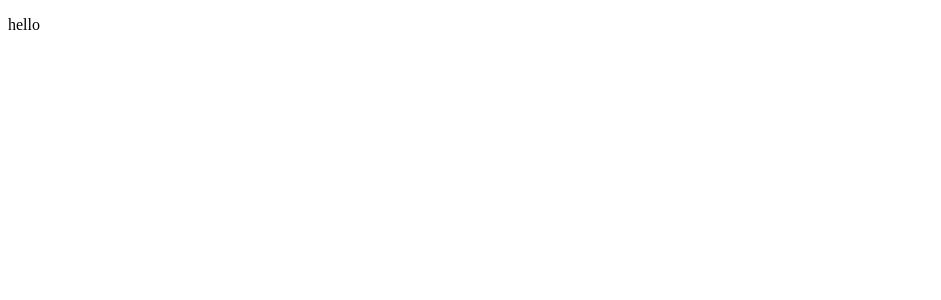
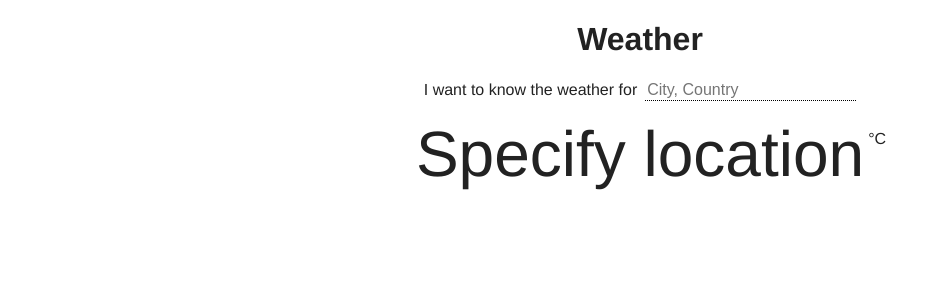
Before and after one commit to annaostapenko22/weather-app, a React (Create React App) app: page / in a window 1280 px wide. Shown: the top 300 px of the page, without its empty margins (0-941 px from the left). Built offline with nearby package versions, Linux system fonts and the light colour scheme.

Commit message:
basic fetch requests added

```diff
--- a/package.json
+++ b/package.json
@@ -6,6 +6,7 @@
     "@testing-library/jest-dom": "^4.2.4",
     "@testing-library/react": "^9.4.1",
     "@testing-library/user-event": "^7.2.1",
+    "axios": "^0.19.2",
     "react": "^16.12.0",
     "react-dom": "^16.12.0",
     "react-scripts": "3.4.0"
--- /dev/null
+++ b/src/components/app/App.css
@@ -0,0 +1,49 @@
+body {
+    font-family: Helvetica, Arial, sans-serif;
+    font-size: 16px;
+    color: #222;
+  }
+
+  h1 {
+    text-align: center;
+  }
+
+  form {
+    text-align: center;
+  }
+
+  input {
+    border: none;
+    border-bottom: 1px dotted black;
+    margin-left: 0.5em;
+    font-size: 1em;
+    outline: none;
+  }
+
+  .wrapper {
+    max-width: 680px;
+    margin: 0 auto;
+  }
+
+  .temp-wrapper {
+    text-align: center;
+    position: relative;
+  }
+
+  .temp {
+    font-size: 64px;
+  }
+
+  .temp-symbol {
+    position: absolute;
+    top: 13px;
+    margin-left: 4px;
+  }
+
+  .temp-date {
+    position: absolute;
+    bottom: -1em;
+    left: 50%;
+    transform: translateX(-50%);
+    color: rgba(0, 0, 0, 0.5);
+  }
--- a/src/components/app/App.js
+++ b/src/components/app/App.js
@@ -1,12 +1,52 @@
-import React, { Component } from 'react'
-
+import React, { Component } from "react";
+import "./App.css";
+import axios from "axios";
 class App extends Component {
-    state = {  }
-    render() {
-        return (
-            <p>hello</p>
-        );
-    }
+  state = {
+    location: "",
+    data: []
+  };
+  fetchData = async e => {
+    e.preventDefault();
+    console.log("yes", this.state.location);
+    let location = encodeURIComponent(this.state.location)
+    const data =  await axios.get(
+      `http://api.openweathermap.org/data/2.5/forecast?q=${location}&appid=b556b8a9d0ef0681959a194e9bf8845d&units=metric`
+    )
+    console.log("DATA=>",data.data.list)
+   await this.setState({data: data.data.list});
+   console.log(this.state)
+  };
+  changeLocation = e => {
+    let location = e.target.value;
+    this.setState({ location });
+  };
+  render() {
+      let currentTemp = "Specify location"
+      if(this.state.data.length) {
+           currentTemp = this.state.data[0].main.temp
+      }
+    return (
+      <div>
+        <h1>Weather</h1>
+        <form onSubmit={this.fetchData}>
+          <label>
+            I want to know the weather for
+            <input
+              placeholder={"City, Country"}
+              type="text"
+              onChange={this.changeLocation}
+              value={this.state.location}
+            />
+          </label>
+        </form>
+        <p className="temp-wrapper">
+          <span className="temp">{ currentTemp }</span>
+          <span className="temp-symbol">°C</span>
+        </p>
+      </div>
+    );
+  }
 }
 
 export default App;
```
Also changed, not shown: 1 other file (tests, documents, lock files or other folders).
